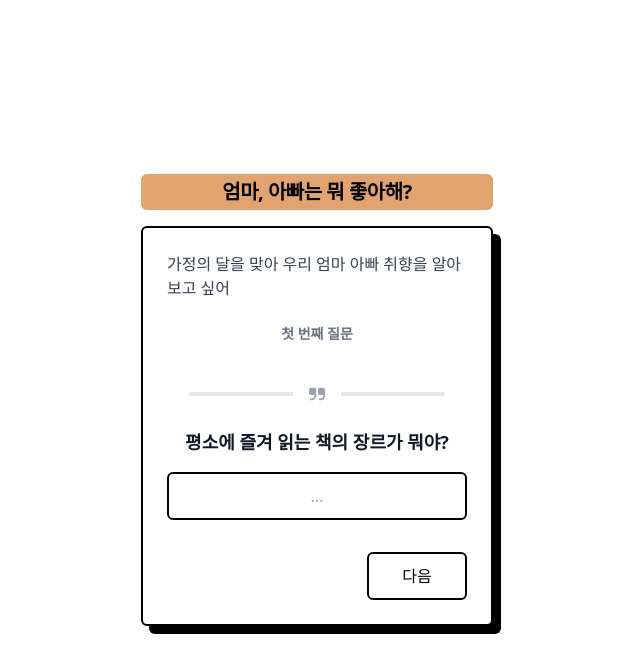
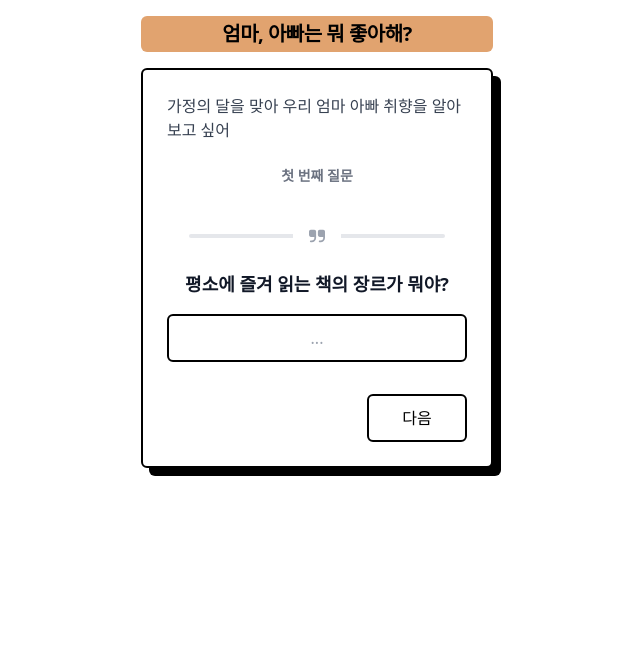
Before and after one commit to effy-coding/parents_day, a SvelteKit app: page / in a window 1280 px wide. Shown: the top 672 px of the page, without its empty margins (323-963 px from the left). Built offline with nearby package versions, Linux system fonts and the light colour scheme; a web font is replaced by a local one.

Commit message:
fix: let word brea k

```diff
--- a/src/routes/+layout.svelte
+++ b/src/routes/+layout.svelte
@@ -2,7 +2,7 @@
 	import '../app.css';
 </script>
 
-<div class="font-sans min-h-screen flex flex-col justify-center items-center">
+<div class="font-sans flex flex-col justify-center items-center">
 	<div class="w-full sm:max-w-sm sm:w-auto p-4 bg-white">
 		<slot />
 	</div>
--- a/src/routes/+page.svelte
+++ b/src/routes/+page.svelte
@@ -137,7 +137,7 @@
 	{/if}
 	<article class="w-full h-full">
 		<div>
-			<p class="line-clamp-4">
+			<p>
 				{#if currentQuestion < questions.length}
 					<div class="flex flex-col items-center justify-center text-center">
 						<blockquote class="font-semibold text-gray-900">
@@ -191,10 +191,10 @@
 					</div>
 				{:else}
 					<div class="flex flex-col">
-						<ul>
+						<ul class="break-words">
 							{#each questions as q}
-								<li class="text-sm text-gray-700">{q.q}</li>
-								<li class="text-lg mb-3">{q.a}</li>
+								<li class=" text-sm text-gray-700">{q.q}</li>
+								<li class=" text-lg mb-3">{q.a}</li>
 							{/each}
 						</ul>
 						<hr class="w-48 h-1 mx-auto bg-gray-200 border-0 rounded mb-8" />
```
